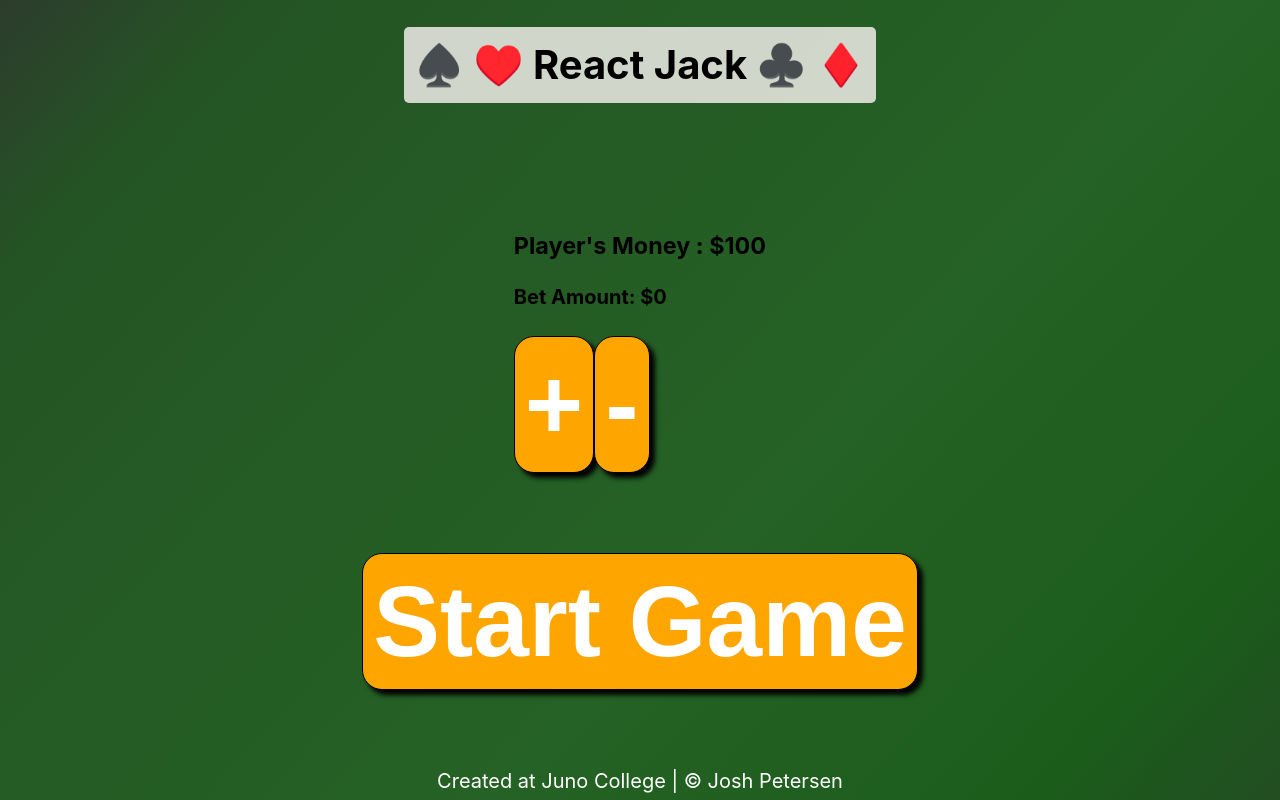
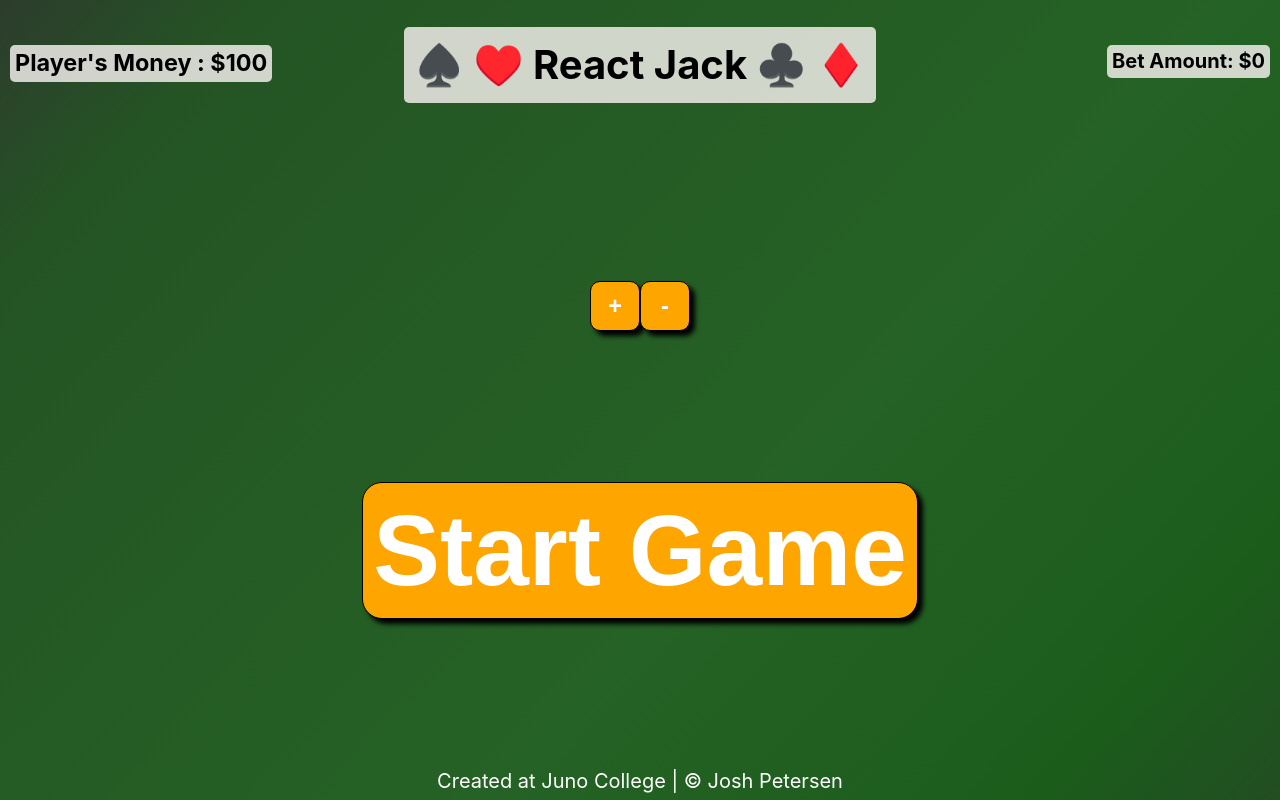
Before and after one commit to jpetersen92/josh-petersen-project-3, a React (Create React App) app: page / in a window 1280 px wide. Built offline with nearby package versions, Linux system fonts and the light colour scheme; no server answers.

Commit message:
added styling to the pot and player cash

```diff
--- a/src/App.css
+++ b/src/App.css
@@ -61,14 +61,27 @@ h1 {
     color: #fff;
 }
 
-.score {
+.score, .pot, .cash {
     background-color: rgba(253, 245, 245, 0.8);
     padding: 5px;
     margin: 0 10px;
     border-radius: 5px;
 }
 
-.score:first-of-type{
+.pot, .cash {
+    position: absolute;
+    top: 45px;
+}
+
+.pot {
+    right: 0;
+}
+
+.cash {
+    left: 0;
+}
+
+.score:nth-last-of-type(4){
     align-self: end;
     text-align: end;
 }
@@ -145,6 +158,18 @@ button:focus {
     border-radius: 5px;
 }
 
+.buttonContainer {
+    display: flex;
+    justify-content: space-evenly;
+}
+
+.buttonContainer button {
+    font-size: 1.2rem;
+    width: 50px;
+    height: 50px;
+    border-radius: 10px;
+}
+
 @media(max-width: 925px) {
     img {
         width: 100px;
--- a/src/Betting.js
+++ b/src/Betting.js
@@ -20,8 +20,8 @@ const Betting = (props) => {
 
     return(
         <div className="userBettingInterface">
-            <h3>Player's Money : ${props.cash}</h3>
-            <h4>Bet Amount: ${props.bet}</h4>
+            <h3 className="cash">Player's Money : ${props.cash}</h3>
+            <h4 className="pot">Bet Amount: ${props.bet}</h4>
             { props.start === true                ?
             <div className="buttonContainer">
                 <button onClick={() => add()} >+</button>
```
